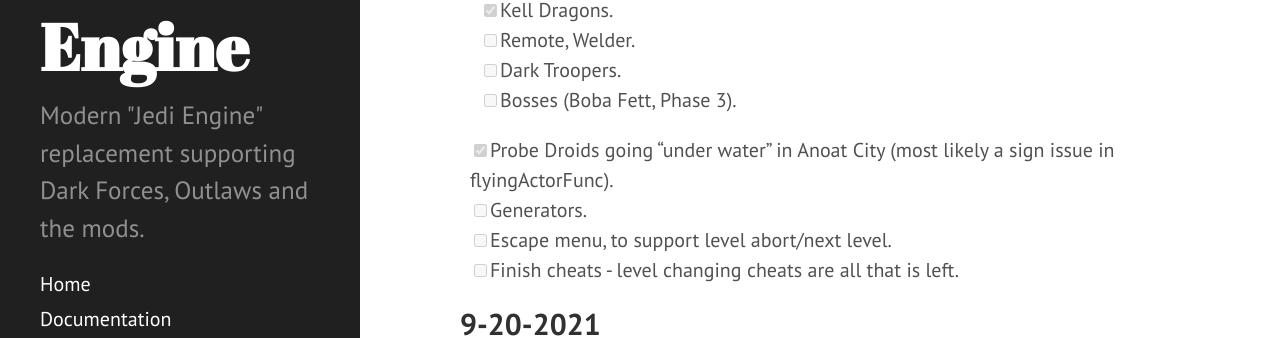
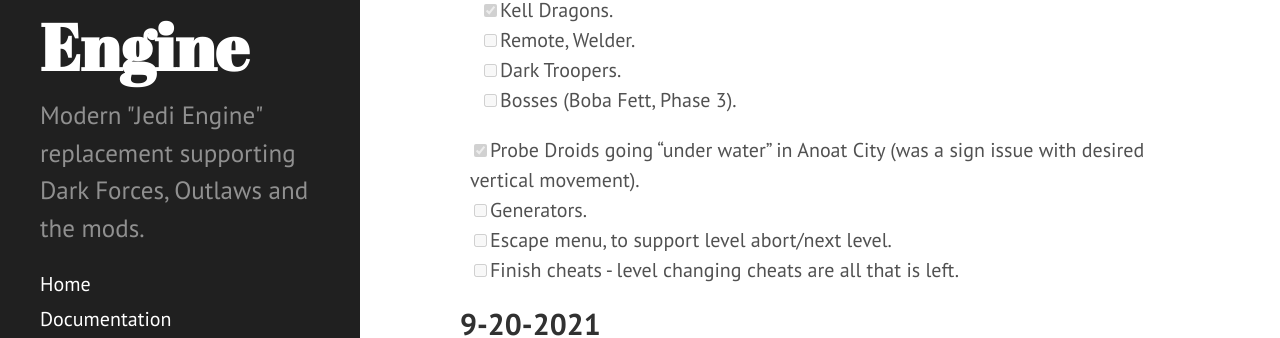
Before and after one commit to TheForceEngine/TheForceEngine.github.io, a Jekyll site: the page built from ProgressTracker.md, in a window 1280 px wide and 900 px high, scrolled down 894 px. Shown: the part 123-461 px from the top of the window. Built offline with Jekyll 4.4.1, drawn with Linux system fonts in a browser that asks for light colours.

Commit message:
Update ProgressTracker.md

```diff
--- a/ProgressTracker.md
+++ b/ProgressTracker.md
@@ -22,7 +22,7 @@
   - [ ] Remote, Welder.
   - [ ] Dark Troopers.
   - [ ] Bosses (Boba Fett, Phase 3).
-- [x] Probe Droids going "under water" in Anoat City (most likely a sign issue in flyingActorFunc).
+- [x] Probe Droids going "under water" in Anoat City (was a sign issue with desired vertical movement).
 - [ ] Generators.
 - [ ] Escape menu, to support level abort/next level.
 - [ ] Finish cheats - level changing cheats are all that is left.
```
